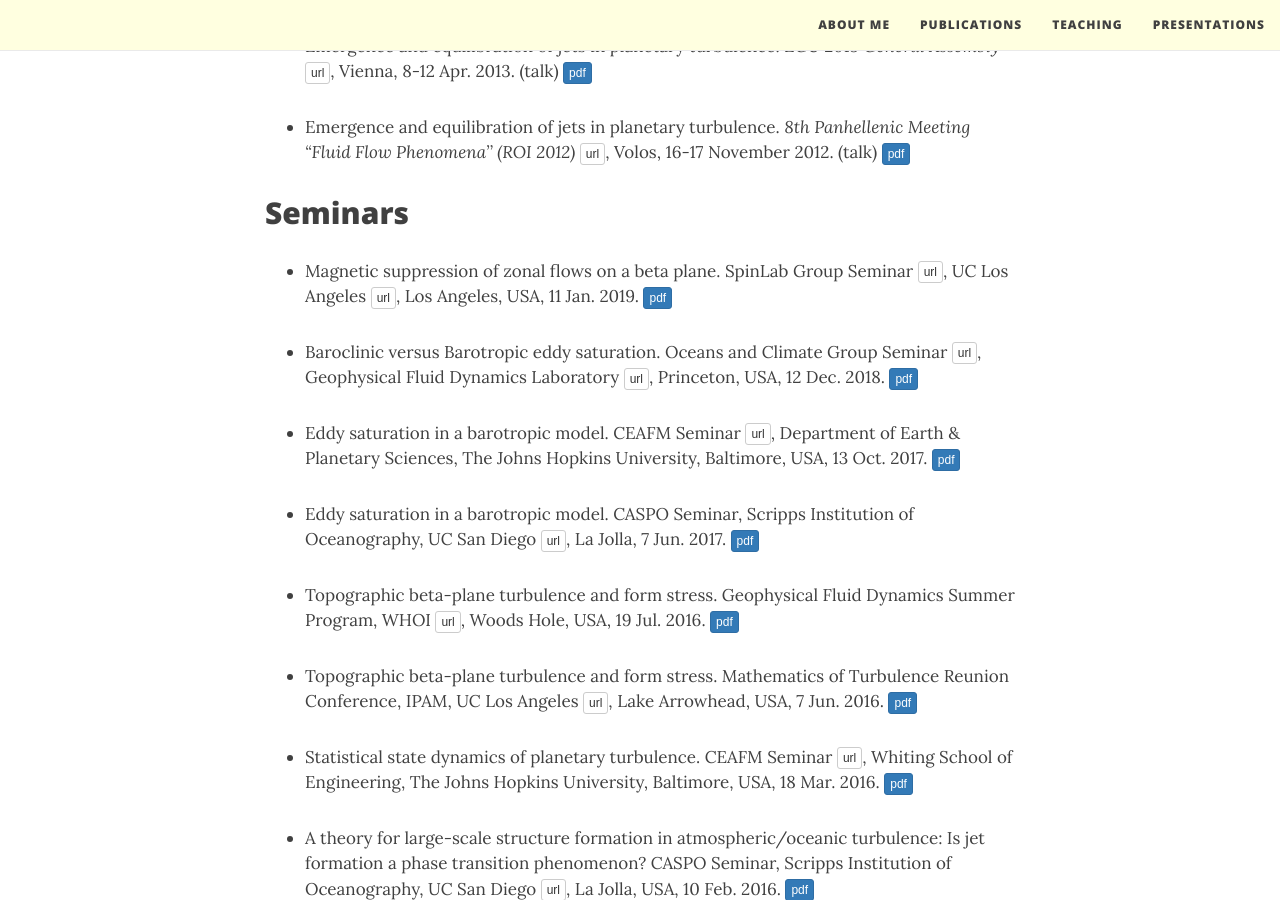
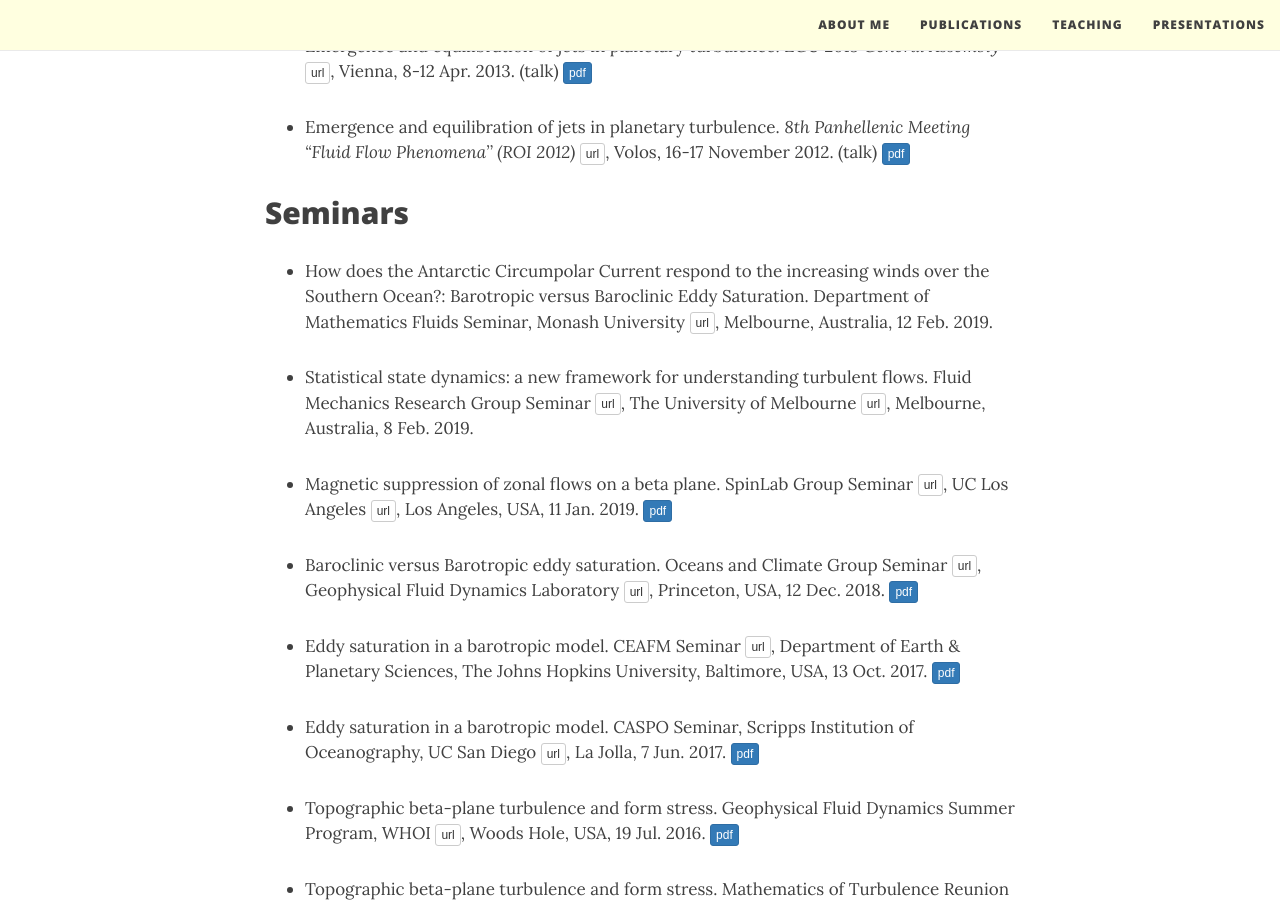
Before and after one commit to navidcy/navidcy.github.io, a Jekyll site: the page built from presentations.md, in a window 1280 px wide and 900 px high, scrolled down 1213 px. Built offline with Jekyll 4.4.1, drawn with Linux system fonts in a browser that asks for light colours; nearby versions of some CDN libraries.

Commit message:
adds Melbourne seminars

```diff
--- a/presentations.md
+++ b/presentations.md
@@ -34,6 +34,9 @@ title: Presentations
 
 ## Seminars
 
+- How does the Antarctic Circumpolar Current respond to the increasing winds over the Southern Ocean?: Barotropic versus Baroclinic Eddy Saturation. Department of Mathematics Fluids Seminar, Monash University [<span class="btn btn-default btn-xs{{end}}" style="font-family:sans-serif;">url</span>][Monash-site]{:target="_blank"}, Melbourne, Australia, 12 Feb. 2019.
+
+- Statistical state dynamics: a new framework for understanding turbulent flows. Fluid Mechanics Research Group Seminar [<span class="btn btn-default btn-xs{{end}}" style="font-family:sans-serif;">url</span>][UMelbFluids-site]{:target="_blank"}, The University of Melbourne [<span class="btn btn-default btn-xs{{end}}" style="font-family:sans-serif;">url</span>][UMelb-site]{:target="_blank"}, Melbourne, Australia, 8 Feb. 2019.
 
 - Magnetic suppression of zonal flows on a beta plane. SpinLab Group Seminar [<span class="btn btn-default btn-xs{{end}}" style="font-family:sans-serif;">url</span>][SpinLab-site]{:target="_blank"}, UC Los Angeles [<span class="btn btn-default btn-xs{{end}}" style="font-family:sans-serif;">url</span>][UCLA-site]{:target="_blank"}, Los Angeles, USA, 11 Jan. 2019. [<span class="btn btn-primary btn-xs{{end}}" style="font-family:sans-serif;">pdf</span>][UCLA-Jan2019]
 
@@ -110,3 +113,6 @@ title: Presentations
 [GFDL-site]: https://www.gfdl.noaa.gov/
 [SpinLab-site]: http://spinlab.ess.ucla.edu/
 [UCLA-site]: http://www.ucla.edu
+[UMelb-site]: https://www.unimelb.edu.au
+[Monash-site]: https://www.monash.edu
+[UMelbFluids-site]: https://fluids.eng.unimelb.edu.au
```
Also changed, not shown: Gemfile.lock.
